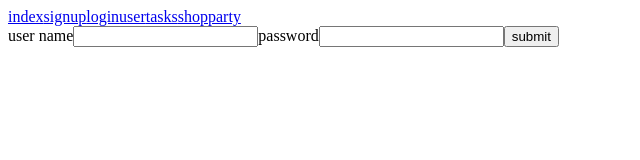
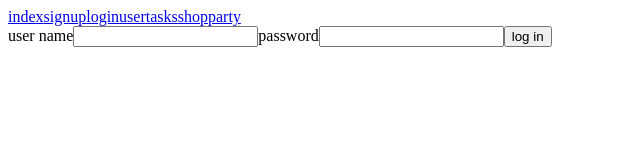
Before and after one commit to bubblecigar/nextHabitica, a Next.js app: page /login in a window 1280 px wide. Shown: the top 160 px of the page, without its empty margins (0-640 px from the left). Built offline with nearby package versions, Linux system fonts and the light colour scheme.

Commit message:
changet textContent of login and signup page

```diff
--- a/pages/login.js
+++ b/pages/login.js
@@ -32,7 +32,7 @@ export default function Login (props) {
         <input type='text' id='username' name='username' required />
         <label htmlFor='password'>password</label>
         <input type='text' id='password' name='password' required />
-        <button type='submit'>submit</button>
+        <button type='submit'>log in</button>
       </form>
     </div>
   )
--- a/pages/signup.js
+++ b/pages/signup.js
@@ -46,7 +46,7 @@ const Signup = () => {
         <input type='text' id='username' name='username' />
         <label htmlFor='password'>password</label>
         <input type='text' id='password' name='password' />
-        <button type='submit'>submit</button>
+        <button type='submit'>sign up</button>
       </form>
     </div>
   )
```
